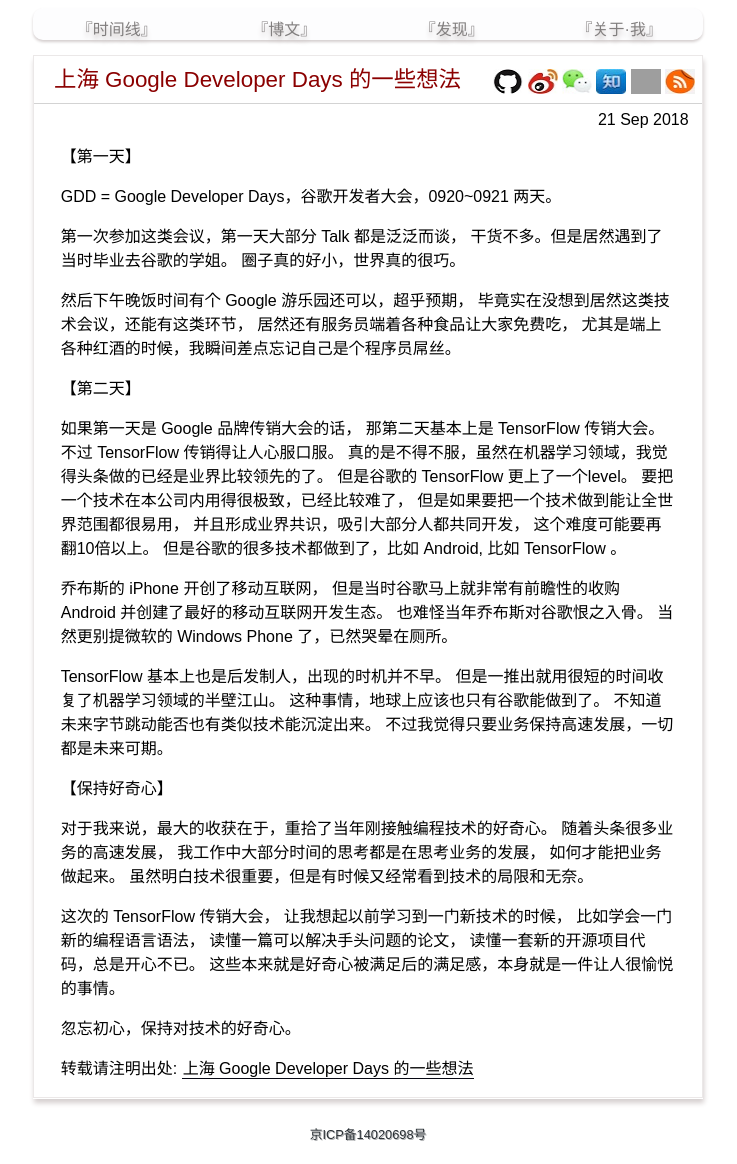
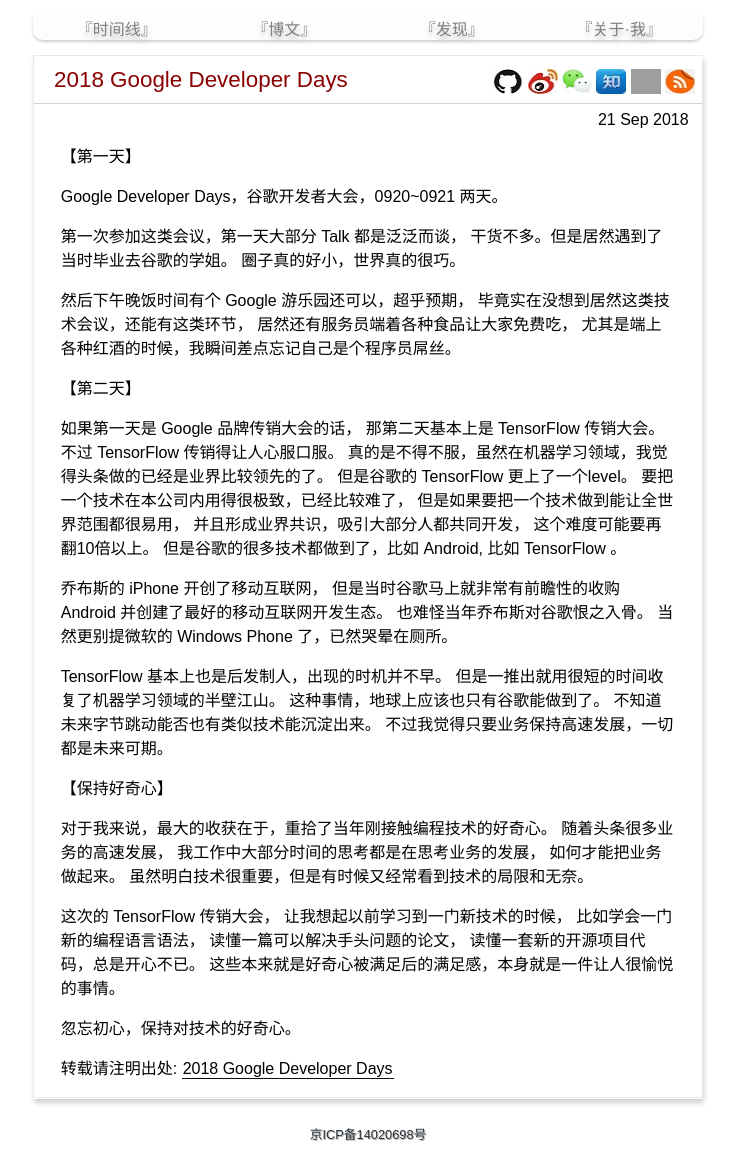
Before and after one commit to yanyiwu/blog, a Jekyll site: the page built from _posts/2018-09-21-shanghai-gdd-trip.md, in a window 1280 px wide. Shown: the whole page, without its empty margins (272-1009 px from the left). Built offline with Jekyll 4.4.1, drawn with Linux system fonts in a browser that asks for light colours; Markdown is read by kramdown in place of the engine named in the settings; comment, search, counter and statistics services are not loaded; grey boxes are pictures that could not be loaded.

Commit message:
[blog] update

```diff
--- a/_posts/2018-09-21-shanghai-gdd-trip.md
+++ b/_posts/2018-09-21-shanghai-gdd-trip.md
@@ -1,14 +1,14 @@
 ---
 published: true
 layout: post
-title: 上海 Google Developer Days 的一些想法
+title: 2018 Google Developer Days
 date: 2018-09-21
 category: work
 ---
 
 【第一天】
 
-GDD = Google Developer Days，谷歌开发者大会，0920~0921 两天。
+Google Developer Days，谷歌开发者大会，0920~0921 两天。
 
 第一次参加这类会议，第一天大部分 Talk 都是泛泛而谈，
 干货不多。但是居然遇到了当时毕业去谷歌的学姐。
```
